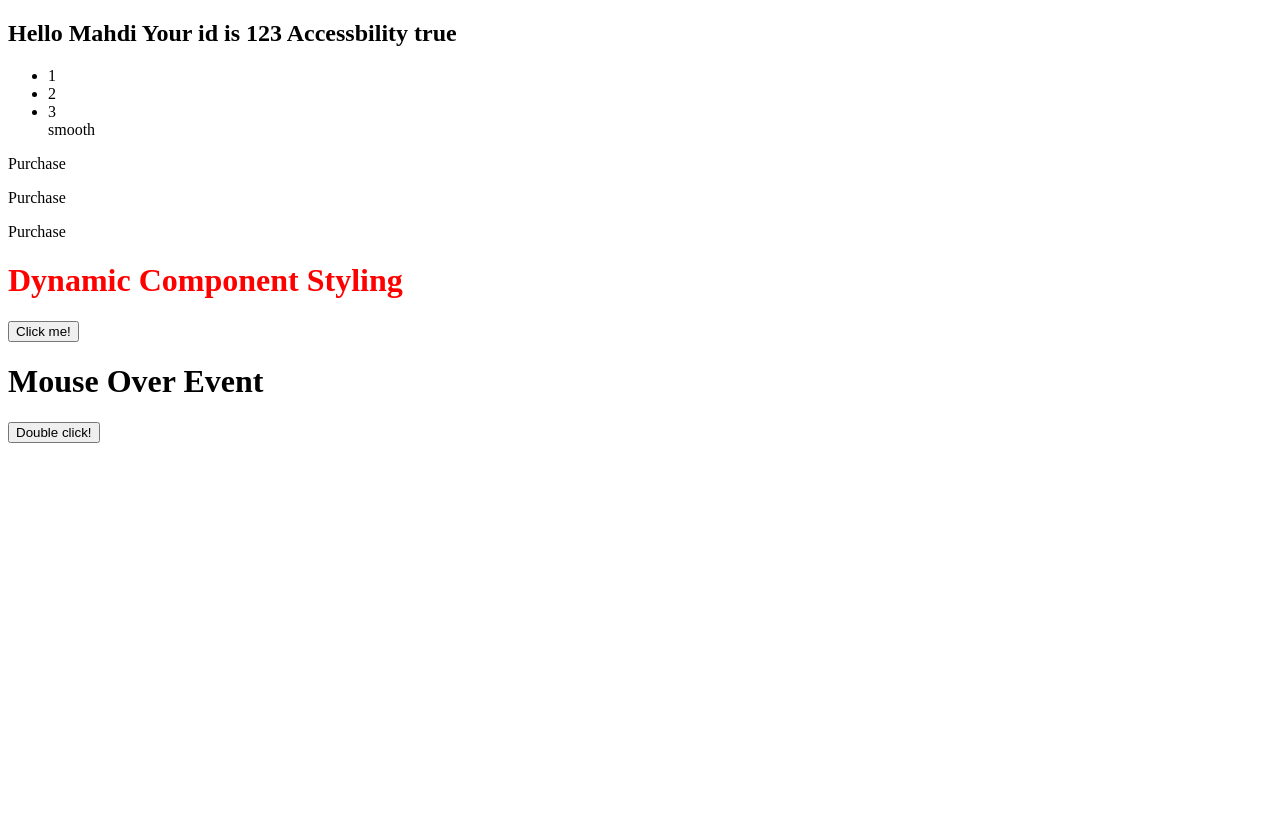
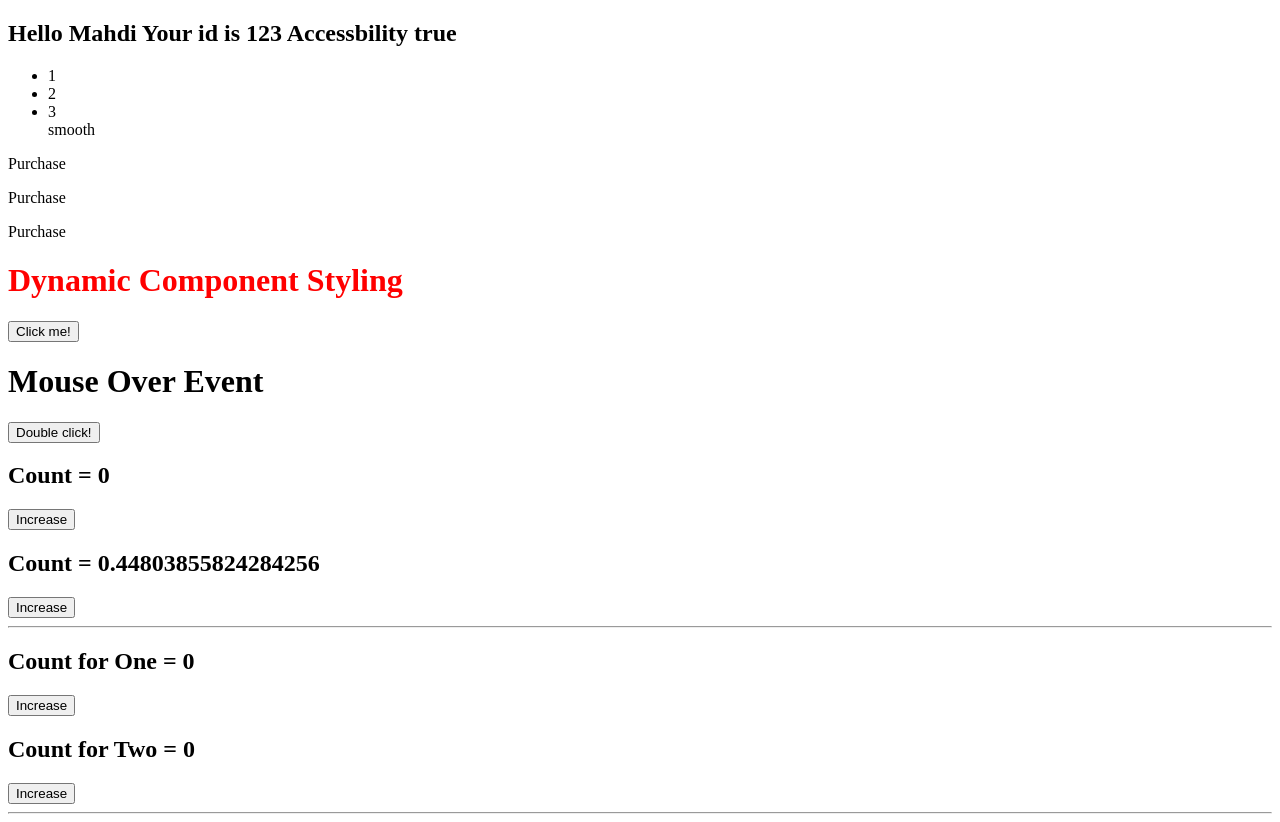
Before and after one commit to MdMahdiHasanTazelly/Web_Practice, a React (Create React App) app in the folder React/basic/: page / in a window 1280 px wide. Before the commit the page ends 800 px from the top, so only its background shows below. Built offline with nearby package versions, Linux system fonts and the light colour scheme.

Commit message:
How rendering works, state functions work one after another, object as state variable

```diff
--- a/React/basic/src/App.js
+++ b/React/basic/src/App.js
@@ -3,6 +3,9 @@ import PropArray from "./PropArray.js";
 import Conditionals from "./Conditionals.js";
 import ComponentStyling from "./ComponentStyling.js";
 import EventHandling from "./EventHandling.js";
+import WorkingRerender from "./WorkingRerender.js";
+import CallbackInStateFunc from "./CallbackInStateFunc.js";
+import ObjectAsStateVar from "./ObjectAsStateVar.js";
 
 function App() {
   return (
@@ -25,6 +28,17 @@ function App() {
       {/* Event Handling */}
       <EventHandling/>
 
+
+      {/* how re-rendering works in react */}
+      <WorkingRerender />
+
+      {/* to make change in state variable one after another*/}
+      <CallbackInStateFunc />
+
+
+      {/* Working of objec as a state variable */}
+      <ObjectAsStateVar />
+
     </div>
   );
 }
--- /dev/null
+++ b/React/basic/src/CallbackInStateFunc.js
@@ -0,0 +1,40 @@
+//state functions work asynchronouly
+//to make the state functions work one after another
+import { useState } from "react";
+
+function genRandom(){
+    console.log(`Random function is called.`);
+    return Math.random();
+}
+
+function CallbackInStateFunc() {
+
+    //by passing as a referenece [gerRandom], the function will be called at the initialization time only
+    //by executing genRandom function [genRandom()], the function will be called on every rendering
+    let [count, setCount] = useState( genRandom );
+
+    console.log(count);
+
+    function incCount(){
+
+        //counts needs to be increased by 2
+        //but as setCount works asynchrounusly, it increase count by 1
+        // setCount(count+1);
+        // setCount(count+1);
+
+
+        //to make state function work one after another
+        //now the count will be increased by 2
+        setCount( (count)=> count+1 );
+        setCount( (count)=> count+1 );
+    }
+
+    return (
+        <div>
+            <h2>Count = {count}</h2>
+            <button onClick={incCount}>Increase</button>
+        </div>
+     );
+}
+
+export default CallbackInStateFunc;
--- /dev/null
+++ b/React/basic/src/ObjectAsStateVar.js
@@ -0,0 +1,38 @@
+//******************Objects as a state variable*******************
+
+//countObj.countTwo +=1; setCountObj(countObj); -----> this will increase only the value of countTwo
+// not the actual "countObj" object, so it'll not work as expected
+
+//Instead setCountObj({...countObj, countOne: countObj.countOne+1}); this will destructure the actual object
+//and after updating, a new copy of that object will be sent
+
+
+import {useState} from 'react';
+
+function ObjectAsStateVar() {
+    let [countObj, setCountObj] = useState({countOne: 0, countTwo: 0});
+
+    //incrementing countOne of countObj
+    function incOne(){
+        setCountObj({...countObj, countOne: countObj.countOne+1});
+    }
+
+    //incrementing countTwo of countObj
+    function incTwo(){
+        setCountObj(countObj.countTwo+1);
+    }
+
+    return (
+        <div>
+            <hr/>
+             <h2>Count for One = {countObj.countOne}</h2>
+             <button onClick={incOne}>Increase</button>
+
+             <h2>Count for Two = {countObj.countTwo}</h2>
+             <button onClick={incTwo}>Increase</button>
+             <hr/>
+        </div>
+     );
+}
+
+export default ObjectAsStateVar;
--- /dev/null
+++ b/React/basic/src/WorkingRerender.js
@@ -0,0 +1,23 @@
+//setCount works asynchronously
+//state variable updates at re-rendering
+
+import {useState} from 'react';
+
+function WorkingRerender() {
+    let [count, setCount] = useState(0);
+    console.log(`Count = ${count}`);
+
+    function incCount(){
+        setCount(count+1);
+        console.log(count);
+    }
+
+    return (
+        <div>
+            <h2>Count = {count}</h2>
+            <button onClick={incCount}>Increase</button>
+        </div>
+     );
+}
+
+export default WorkingRerender;
```
